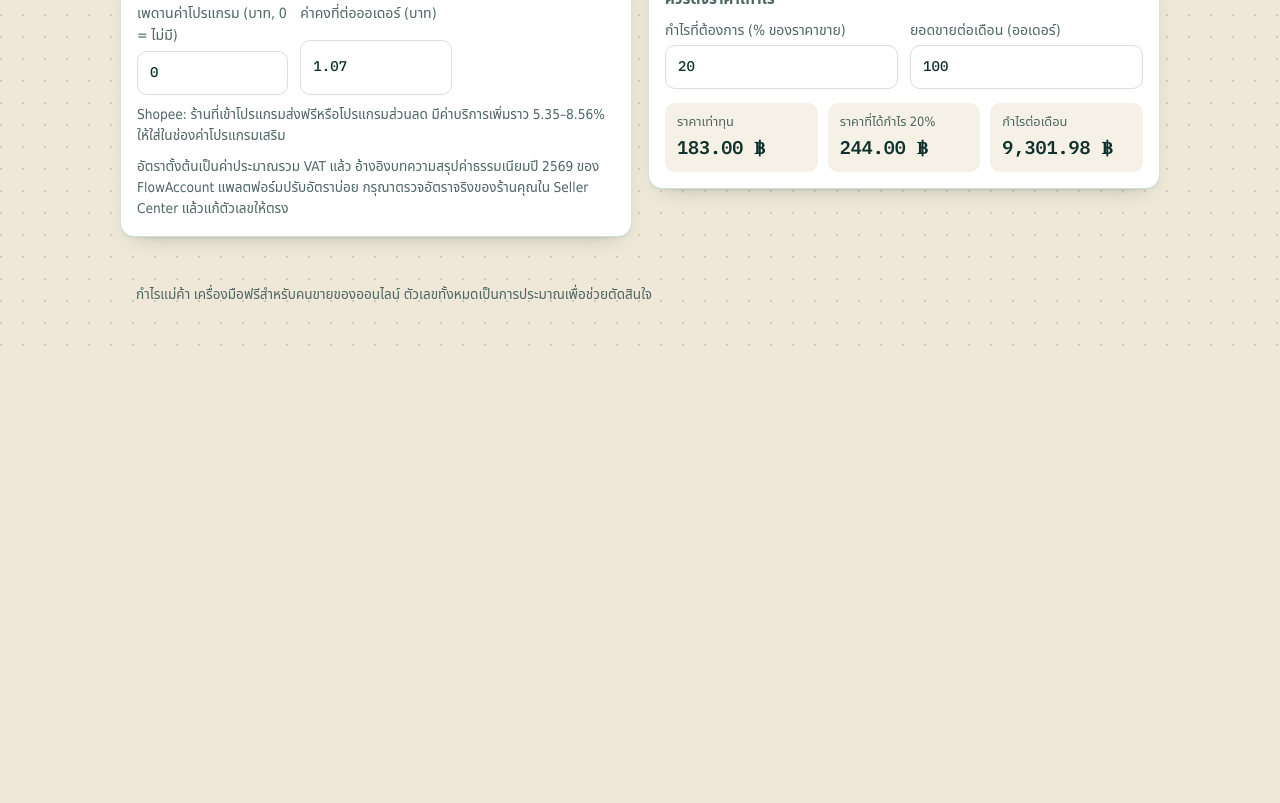
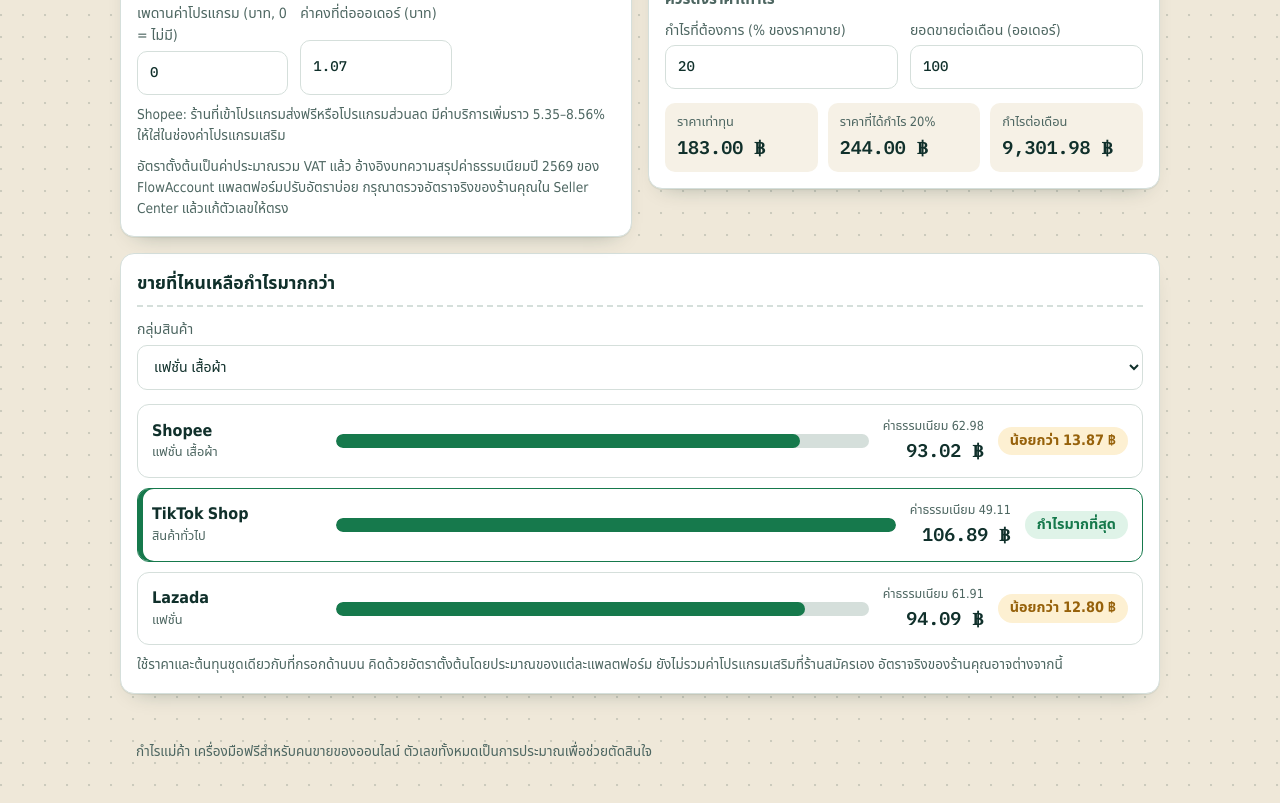
Before and after one commit to rookiekrit6-dotcom/Seller-Tool, a plain HTML site: page index.html in a window 1280 px wide. Shown: the part 712-1515 px from the top of the page. Before the commit the page ends 1058 px from the top, so only its background shows below. Drawn offline with Linux system fonts and the light colour scheme; a web font is replaced by a local one.

Commit message:
Add new feature: seller
Co-Authored-By: Claude Fable 5.2 <noreply@anthropic.com>
Claude-Session: https://claude.ai/code/session_01JY46Mq7wkg6osFKinFdLUy

```diff
--- a/index.html
+++ b/index.html
@@ -115,6 +115,18 @@ nav.tabs a{display:inline-flex;align-items:center;gap:7px}
 nav.tabs{scrollbar-width:none;-ms-overflow-style:none}
 nav.tabs::-webkit-scrollbar{display:none}
 @media(max-width:520px){nav.tabs a{padding:9px 10px;font-size:.92rem;gap:5px}nav.tabs{margin:0 -8px}}
+
+/* platform comparison */
+.cmp{display:grid;gap:10px;margin-top:14px}
+.cmp-row{display:grid;grid-template-columns:170px 1fr auto auto;gap:14px;align-items:center;padding:12px 14px;border:1px solid var(--line);border-radius:12px;background:#fff}
+.cmp-row.best{border-color:var(--good);box-shadow:inset 5px 0 0 var(--good)}
+.cmp-name small{display:block;color:var(--ink-soft);font-size:.8rem}
+.cmp-bar{height:14px;background:var(--line);border-radius:7px;overflow:hidden}
+.cmp-bar i{display:block;height:100%;border-radius:7px}
+.cmp-num{text-align:right;font-family:var(--f-num);font-variant-numeric:tabular-nums}
+.cmp-num span{display:block;font-size:.78rem;color:var(--ink-soft);font-family:var(--f-body)}
+.cmp-num strong{font-size:1.15rem}
+@media(max-width:700px){.cmp-row{grid-template-columns:1fr auto}.cmp-bar{grid-column:1/-1;order:3}.cmp-row .pill{grid-column:1/-1;order:4;justify-self:start}}
 </style>
 </head>
 <body>
@@ -184,6 +196,13 @@ nav.tabs::-webkit-scrollbar{display:none}
         <div><span>กำไรต่อเดือน</span><strong id="oMonth">-</strong></div>
       </div>
     </div>
+  </div>
+  <div class="card" style="margin-top:16px">
+    <h2>ขายที่ไหนเหลือกำไรมากกว่า</h2>
+    <div class="fields"><label class="f">กลุ่มสินค้า
+      <select id="cmpCat"><option value="fashion">แฟชั่น เสื้อผ้า</option><option value="home">ของใช้ อาหาร ความงาม</option><option value="phone">มือถือ อิเล็กทรอนิกส์</option></select></label></div>
+    <div class="cmp" id="cmpOut" aria-live="polite"></div>
+    <p class="note">ใช้ราคาและต้นทุนชุดเดียวกับที่กรอกด้านบน คิดด้วยอัตราตั้งต้นโดยประมาณของแต่ละแพลตฟอร์ม ยังไม่รวมค่าโปรแกรมเสริมที่ร้านสมัครเอง อัตราจริงของร้านคุณอาจต่างจากนี้</p>
   </div>
 </section>
 
@@ -339,6 +358,20 @@ function calc(){
   $('oTargetLb').textContent = 'ราคาที่ได้กำไร ' + t + '%';
   $('oTP').textContent = tp == null ? 'ทำไม่ได้' : baht(Math.ceil(tp)) + ' ฿';
   $('oMonth').textContent = baht(b.net * num('orders')) + ' ฿';
+  renderCompare(v);
+}
+// same costs, each platform's default rates for the chosen product group
+const CMP = { fashion:{shopee:0,tiktok:0,lazada:0}, home:{shopee:1,tiktok:0,lazada:1}, phone:{shopee:3,tiktok:1,lazada:2} };
+function renderCompare(v){
+  const g = CMP[$('cmpCat').value];
+  const rows = ['shopee','tiktok','lazada'].map(k => { const pr = PRESETS[k], c = pr.cats[g[k]];
+    return { name:pr.name, cat:c[0], b: breakdown(Object.assign({}, v, {comm:c[1], prog:c[2], trans:pr.trans, cap:pr.cap, fixed:pr.fixed}), v.price) }; });
+  const best = Math.max(...rows.map(r => r.b.net)), span = Math.max(1, ...rows.map(r => Math.abs(r.b.net)));
+  $('cmpOut').innerHTML = rows.map(r => { const top = r.b.net === best;
+    return `<div class="cmp-row${top ? ' best' : ''}"><div class="cmp-name"><b>${esc(r.name)}</b><small>${esc(r.cat)}</small></div>
+      <div class="cmp-bar"><i style="width:${Math.max(2, Math.abs(r.b.net) / span * 100)}%;background:${r.b.net < 0 ? 'var(--bad)' : 'var(--good)'}"></i></div>
+      <div class="cmp-num"><span>ค่าธรรมเนียม ${baht(r.b.fees)}</span><strong>${baht(r.b.net)} ฿</strong></div>
+      ${top ? `<span class="pill ${r.b.net < 0 ? 'bad' : 'good'}">${r.b.net < 0 ? 'ขาดทุนน้อยที่สุด' : 'กำไรมากที่สุด'}</span>` : `<span class="pill warn">น้อยกว่า ${baht(best - r.b.net)} ฿</span>`}</div>`; }).join('');
 }
 
 /* ---------- caption ---------- */
@@ -400,6 +433,7 @@ function renderLabels(){
 fillPlatforms(); fillCats();
 $('platform').addEventListener('change', fillCats);
 $('category').addEventListener('change', applyPreset);
+$('cmpCat').addEventListener('change', calc);
 $('v-profit').addEventListener('input', ev => { if (ev.target.tagName === 'INPUT') calc(); });
 $('cGo').addEventListener('click', renderCaptions);
 $('v-label').addEventListener('input', renderLabels);
```
